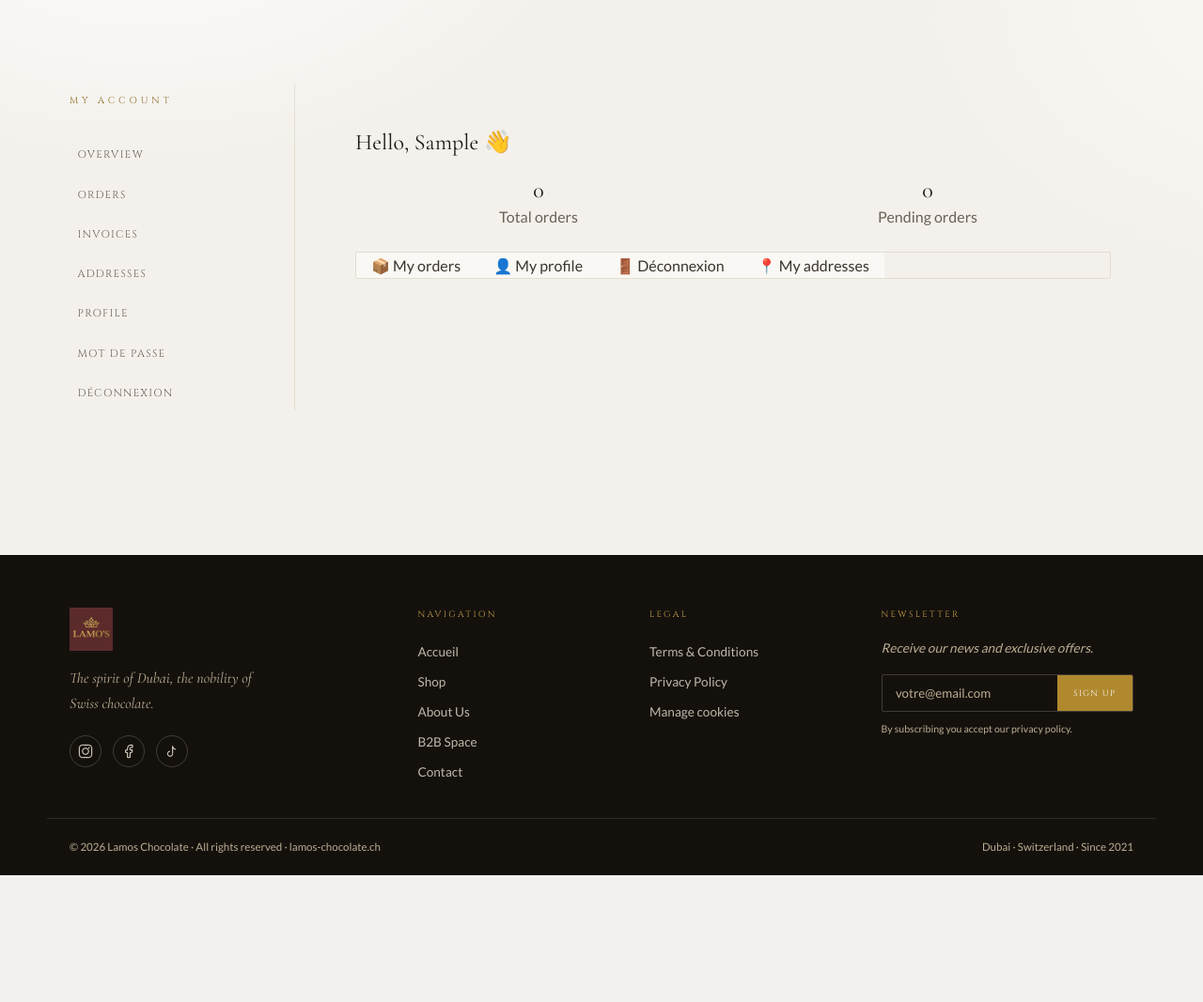
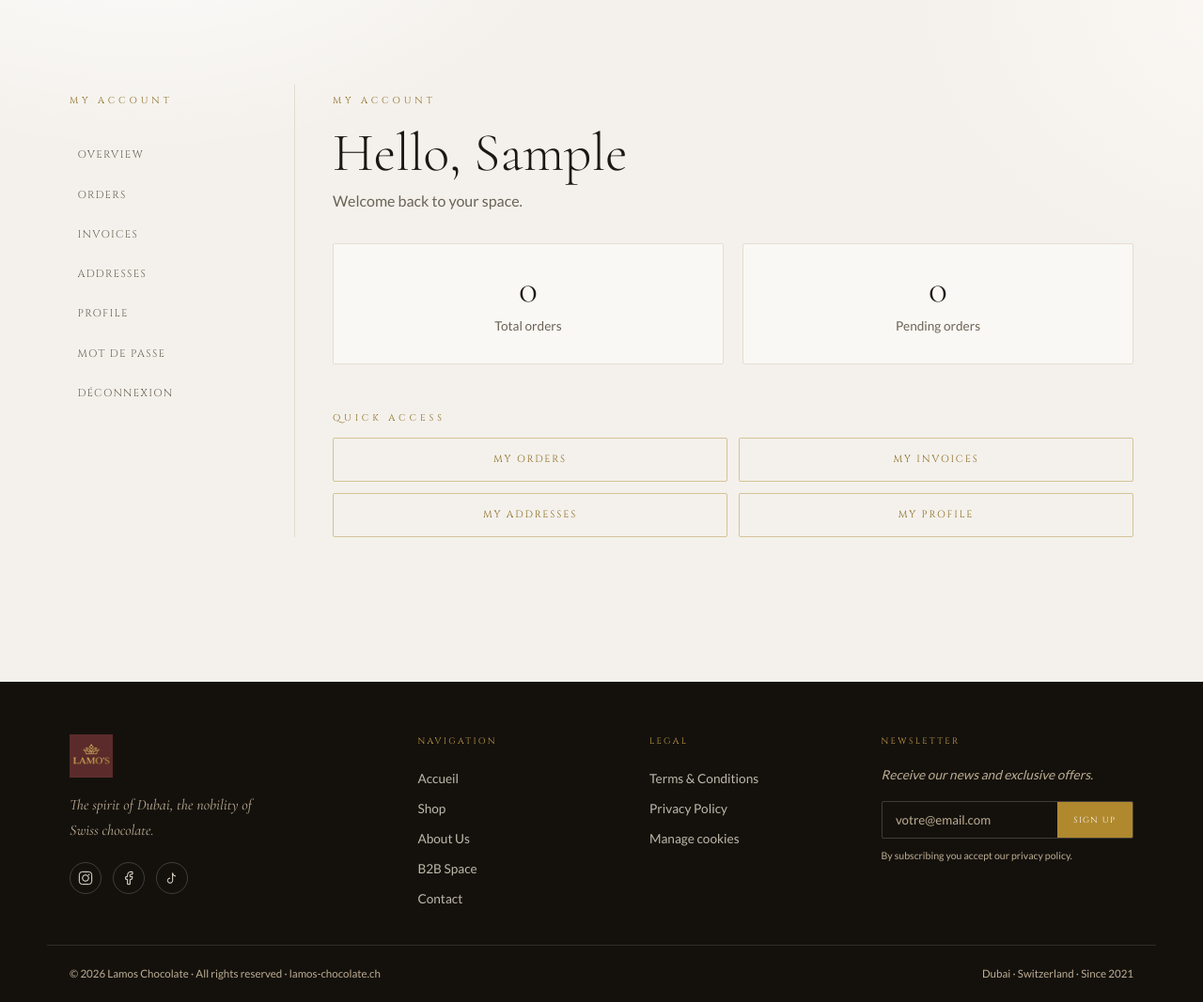
Before and after one commit to SaraEstelle/Lamos-chocolate, a Django app: page /my-account/ in a window 1280 px wide. Shown: the part 73-1140 px from the top of the page at 94% size. Before the commit the page ends 1005 px from the top, so only its background shows below. Run offline with Django 5.2, Linux system fonts and the light colour scheme; the visitor is signed in with stand-in values (Sample User, id 1); data that the repository does not hold is empty; parts of the project's set-up code (start-up, migrations or seed data) failed here and were passed over.

Commit message:
refactor(customer-area): rebuild B2C dashboard in Marbre
Replace Bootstrap cards/list-group with Marbre stat cards and outline
action buttons, matching the B2B dashboard quality.

```diff
--- a/backend/templates/customer_area/dashboard.html
+++ b/backend/templates/customer_area/dashboard.html
@@ -4,41 +4,30 @@
 {% block title %}{% trans "My account" %} — Lamos Chocolate{% endblock %}
 
 {% block account_content %}
-<div class="container my-5">
-  <h1 class="mb-4">{% trans "Hello" %}, {{ customer.first_name|default:customer.email }} 👋</h1>
+  <span class="eyebrow">{% trans "My account" %}</span>
+  <h1 class="h-display" style="margin-bottom:.25rem;">
+    {% trans "Hello" %}, {{ customer.first_name|default:customer.email }}
+  </h1>
+  <p class="muted" style="margin-bottom:2rem;">{% trans "Welcome back to your space." %}</p>
 
-  <div class="row g-4 mb-4">
-    <div class="col-md-6">
-      <div class="card text-center shadow-sm">
-        <div class="card-body">
-          <h2 class="display-5">{{ stats.total_orders }}</h2>
-          <p class="text-muted mb-0">{% trans "Total orders" %}</p>
-        </div>
-      </div>
+  {# --- Stat cards --- #}
+  <div style="display:grid;grid-template-columns:1fr 1fr;gap:1.25rem;margin-bottom:2.5rem;">
+    <div style="border:1px solid var(--c-line);border-radius:var(--radius);padding:1.75rem;background:var(--c-ivory);text-align:center;">
+      <div class="h-display" style="font-size:2.6rem;line-height:1;">{{ stats.total_orders }}</div>
+      <p class="muted small" style="margin-top:.4rem;">{% trans "Total orders" %}</p>
     </div>
-    <div class="col-md-6">
-      <div class="card text-center shadow-sm">
-        <div class="card-body">
-          <h2 class="display-5">{{ stats.pending_orders }}</h2>
-          <p class="text-muted mb-0">{% trans "Pending orders" %}</p>
-        </div>
-      </div>
+    <div style="border:1px solid var(--c-line);border-radius:var(--radius);padding:1.75rem;background:var(--c-ivory);text-align:center;">
+      <div class="h-display" style="font-size:2.6rem;line-height:1;">{{ stats.pending_orders }}</div>
+      <p class="muted small" style="margin-top:.4rem;">{% trans "Pending orders" %}</p>
     </div>
   </div>
 
-  <div class="list-group">
-    <a href="{% url 'customer_area:orders' %}" class="list-group-item list-group-item-action">
-      📦 {% trans "My orders" %}
-    </a>
-    <a href="{% url 'customer_area:profile' %}" class="list-group-item list-group-item-action">
-      👤 {% trans "My profile" %}
-    </a>
-    <a href="{% url 'accounts:logout' %}" class="list-group-item list-group-item-action text-danger">
-      🚪 {% trans "Log out" %}
-    </a>
-    <a href="{% url 'customer_area:addresses' %}" class="list-group-item list-group-item-action">
-      📍 {% trans "My addresses" %}
-    </a>
+  {# --- Quick links --- #}
+  <h2 class="eyebrow">{% trans "Quick access" %}</h2>
+  <div style="display:grid;grid-template-columns:1fr 1fr;gap:.75rem;">
+    <a href="{% url 'customer_area:orders' %}" class="btn btn-outline">{% trans "My orders" %}</a>
+    <a href="{% url 'customer_area:invoices' %}" class="btn btn-outline">{% trans "My invoices" %}</a>
+    <a href="{% url 'customer_area:addresses' %}" class="btn btn-outline">{% trans "My addresses" %}</a>
+    <a href="{% url 'customer_area:profile' %}" class="btn btn-outline">{% trans "My profile" %}</a>
   </div>
-</div>
 {% endblock %}
```
